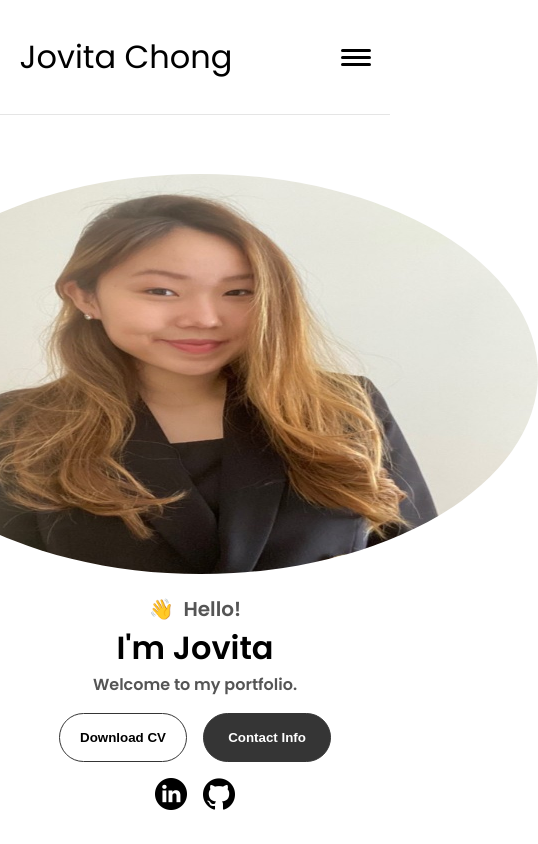
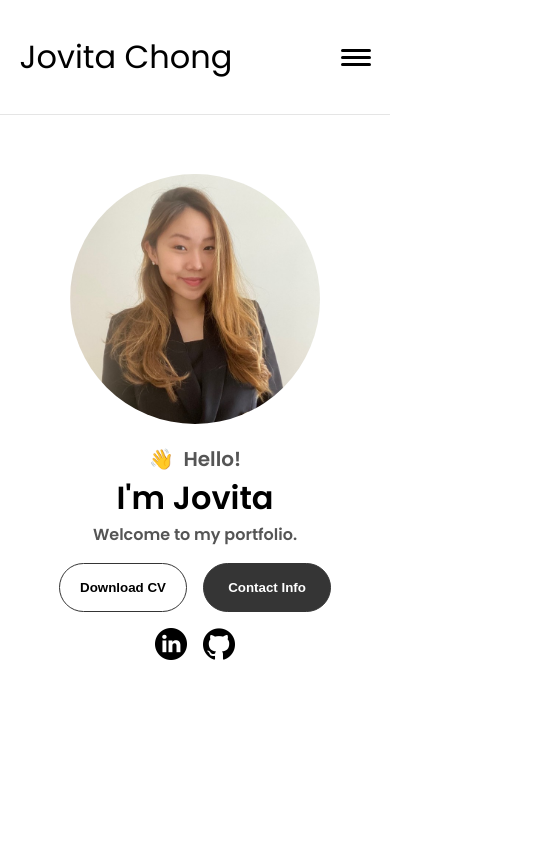
Before and after one commit to jovitachong/portfolio, a React (Create React App) app: page / in a window 390 px wide. Shown: the top 844 px of the page, 538 px wide, since content can reach past the window. Built offline with nearby package versions, Linux system fonts and the light colour scheme.

Commit message:
Wed changes

```diff
--- a/src/App.css
+++ b/src/App.css
@@ -887,8 +887,17 @@ article .icon {
   }
 
   .section__pic-container {
+    width: 250px;
+    height: 250px;
     margin: 0 auto;
     justify-content: center;
+  }
+
+  .section__pic-container img {
+    width: 100%;
+    height: 100%;
+    /* Ensure the image covers the entire container */
+    object-fit: cover;
   }
 
   .about-details-container {
```
